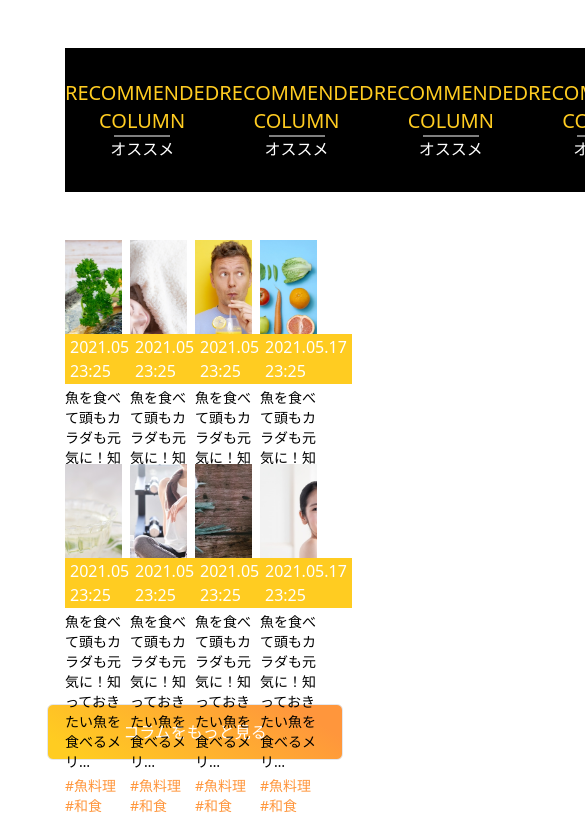
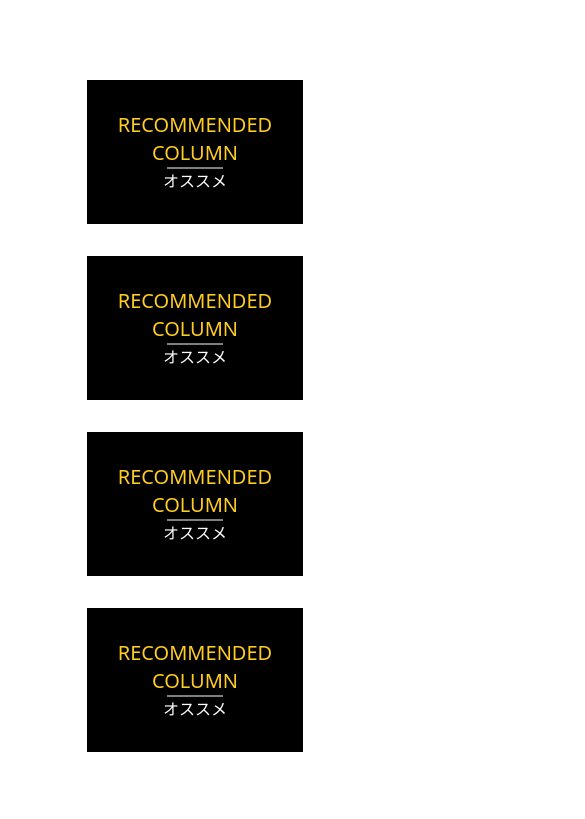
Before and after one commit to LofizDev/Arent_Test, a React (Vite) app: page /column in a window 390 px wide. Shown: the top 819 px of the page, 585 px wide, since content can reach past the window. Built offline with nearby package versions, Linux system fonts and the light colour scheme.

Commit message:
responsive page

```diff
--- a/src/components/ColumnThumbnail.tsx
+++ b/src/components/ColumnThumbnail.tsx
@@ -44,7 +44,7 @@ function ColumnThumbnail(props: Iprops) {
       break;
   }
   return (
-    <div className="ColumnThumbnail w-[234px] h-[144px] relative pr-2">
+    <div className="ColumnThumbnail w-[234px] mt-6 relative pr-2">
       <div className="relative">
         <img
           src={image}
--- a/src/components/RecommendColumn.tsx
+++ b/src/components/RecommendColumn.tsx
@@ -7,7 +7,7 @@ interface Iprops {
 function RecommendColumn(props: Iprops) {
   const { name, description } = props;
   return (
-    <div className="RecommendColumn w-[216px] h-[144px] bg-black text-center flex flex-col justify-center">
+    <div className="RecommendColumn mt-8 w-[216px] h-[144px] bg-black text-center flex flex-col justify-center">
       <div className='text-primary-300 text-xl'>{name}</div>
       <img style={{ margin: '0 auto' }} src={path} alt="path" width={56} />
       <div className='text-white'>{description}</div>
--- a/src/pages/Column.tsx
+++ b/src/pages/Column.tsx
@@ -6,7 +6,7 @@ function Column() {
   return (
     <div className="Column">
       <div
-        className="flex justify-around w-4/6 py-12"
+        className="flex justify-around w-4/6 py-12 flex-wrap"
         style={{ margin: "0 auto" }}
       >
         <RecommendColumn name="RECOMMENDED COLUMN" description="オススメ" />
@@ -15,7 +15,7 @@ function Column() {
         <RecommendColumn name="RECOMMENDED COLUMN" description="オススメ" />
       </div>
       <div
-        className="flex justify-around w-4/6 pb-20"
+        className="flex justify-around w-4/6 pb-20 flex-wrap"
         style={{ margin: "0 auto" }}
       >
         <ColumnThumbnail
@@ -40,7 +40,7 @@ function Column() {
         />
       </div>
       <div
-        className="flex justify-around w-4/6 pb-20"
+        className="flex justify-around w-4/6 pb-20 flex-wrap"
         style={{ margin: "0 auto" }}
       >
         <ColumnThumbnail
```
